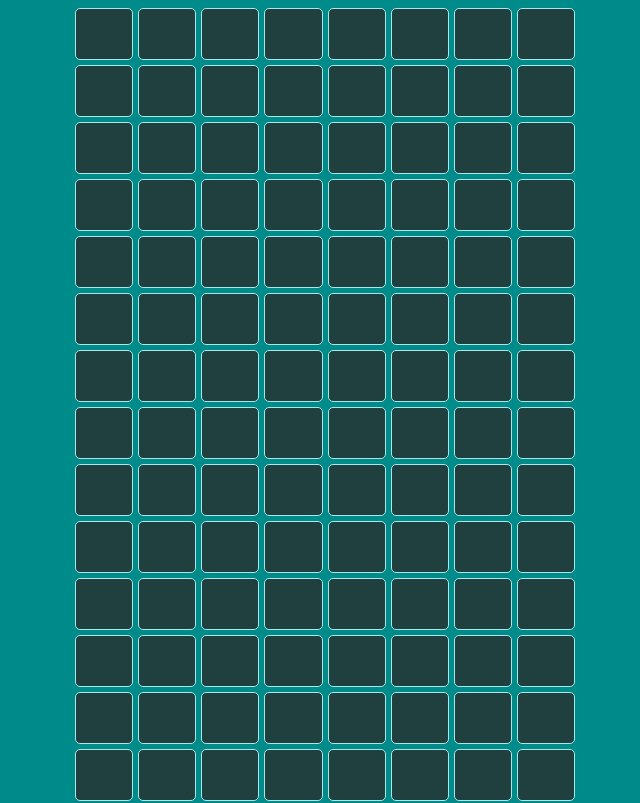
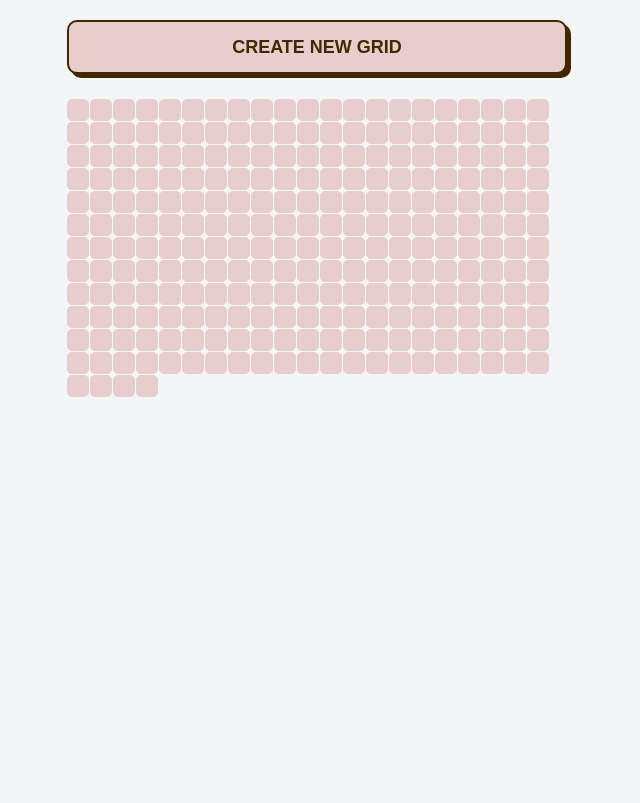
Before and after one commit to mginzburgs/Etch-a-Sketch, a plain HTML site: page index.html in a window 1280 px wide. Shown: the top 803 px of the page, without its empty margins (323-963 px from the left). Drawn offline with Linux system fonts and the light colour scheme.

Commit message:
complete Etch-a-Sketch

```diff
--- a/app.js
+++ b/app.js
@@ -1,7 +1,11 @@
-let container = document.querySelector(".container");
+const container = document.querySelector(".container");
+const dialog = document.querySelector("dialog");
+const body = document.querySelector(".main");
+const dialogButton = document.querySelector(".dialog-button");
 
 // ELEMENTS
 function createSquareGrid(amount) {
+  container.innerHTML = "";
   for (i = 0; i < amount; i++) {
     let div = document.createElement("div");
     div.classList.add("square");
@@ -9,10 +13,30 @@ function createSquareGrid(amount) {
   }
 }
 
+function createGridButton() {
+  let GridButton = document.createElement("button");
+  GridButton.classList.add("new-grid-button");
+  GridButton.innerText = "CREATE NEW GRID";
+  GridButton.onclick = () => {
+    dialog.show();
+  };
+  body.prepend(GridButton);
+}
+
+function handleSubmit() {
+  let gridSize = document.querySelector("#grid-size-input").value;
+  if (value <= 1000) {
+    createSquareGrid(gridSize);
+    dialog.close();
+  }
+}
+
 // FUNCTIONS
 function colorSquaresOnHover() {
   container.addEventListener("mouseover", (e) => {
-    e.target.classList.toggle("square--on");
+    if (e.target.classList.contains("square")) {
+      e.target.classList.toggle("square--on");
+    }
   });
 }
 
@@ -20,6 +44,7 @@ function colorSquaresOnHover() {
 const buildApp = () => {
   createSquareGrid(256);
   colorSquaresOnHover();
+  createGridButton();
 };
 
 buildApp();
--- a/index.html
+++ b/index.html
@@ -8,10 +8,24 @@
     <title>Document</title>
 </head>
 
-<body>
-    <div class="container">
+<body class="main">
+    <div class="container"> </div>
 
-    </div>
+
+
+
+    <dialog class=".dialog">
+        <p>Enter new grid size:</p>
+        <form method="dialog">
+            <div class="dialog__wrapper">
+                <label for="grid-size-input">
+                    <input type="number" id="grid-size-input" max="1000" required>
+                </label>
+                <button class='dialog-button' type="submit" onclick="handleSubmit()">confirm</button>
+            </div>
+        </form>
+    </dialog>
+
     <script src="app.js"></script>
 </body>
 
--- a/styles.css
+++ b/styles.css
@@ -1,34 +1,238 @@
+input::-webkit-outer-spin-button,
+input::-webkit-inner-spin-button {
+  -webkit-appearance: none;
+  margin: 0;
+}
+
 html {
   box-sizing: border-box;
+  touch-action: manipulation;
+  scroll-behavior: smooth;
 }
 
-body {
-  background-color: darkcyan;
-  width: 100%;
+.main {
+  margin: 20px auto 0;
+  width: 500px;
+  display: flex;
+  flex-direction: column;
+  justify-content: center;
+  align-items: center;
+  background-color: #f4f5f6;
+  font-size: 14px;
+  color: #666666;
+  gap: 20px;
 }
 
 .container {
   width: 500px;
-  gap: 5px;
-  margin: 0 auto;
+  padding: 5px;
+  gap: 1px;
   display: flex;
   flex-wrap: wrap;
 }
 
 .square {
-  background: rgb(32, 64, 64);
-  min-height: 50px;
-  min-width: 50px;
-  border: 1px solid rgb(169, 232, 232);
+  background: rgb(231, 205, 203);
+  min-width: 20px;
+  min-height: 20px;
+  border: 1px solid rgb(231, 205, 203);
   border-radius: 5px;
-  flex-grow: 1;
 }
 
 .square:hover {
-  background-color: rgb(86, 167, 167);
   cursor: pointer;
+  transform: translate(1px, 1px);
 }
 
 .square--on {
-  background-color: rgb(86, 167, 167);
+  background-color: rgb(215, 156, 149);
 }
+
+button {
+  background-color: rgb(231, 205, 203);
+  border: 2px solid #422800;
+  border-radius: 2px;
+  box-shadow: #422800 4px 4px 0 0;
+  color: #422800;
+  cursor: pointer;
+  display: inline-block;
+  font-weight: 600;
+  font-size: 10px;
+  padding: 2px 10px;
+  text-align: center;
+  text-decoration: none;
+  user-select: none;
+  -webkit-user-select: none;
+  touch-action: manipulation;
+}
+
+.new-grid-button {
+  width: 100%;
+  background-color: rgb(231, 205, 203);
+  border: 2px solid #422800;
+  border-radius: 10px;
+  box-shadow: #422800 4px 4px 0 0;
+  color: #422800;
+  cursor: pointer;
+  display: inline-block;
+  font-weight: 600;
+  font-size: 18px;
+  padding: 0 18px;
+  line-height: 50px;
+  text-align: center;
+  text-decoration: none;
+  user-select: none;
+  -webkit-user-select: none;
+  touch-action: manipulation;
+}
+button:hover,
+.new-grid-button:hover {
+  background-color: rgb(215, 156, 149);
+}
+button:active,
+.new-grid-button:active {
+  box-shadow: #422800 2px 2px 0 0;
+  transform: translate(2px, 2px);
+}
+
+.dialog__wrapper {
+  display: flex;
+  gap: 5px;
+  justify-content: baseline;
+}
+
+#grid-size-input {
+  background-color: rgb(231, 205, 203);
+  border: 2px solid #422800;
+  border-radius: 2px;
+  box-shadow: #422800 4px 4px 0 0;
+  color: #422800;
+}
+
+*:focus {
+  outline: 1px solid #422800;
+}
+
+html {
+  box-sizing: border-box;
+  touch-action: manipulation;
+  scroll-behavior: smooth;
+}
+
+.main {
+  margin: 20px auto 0;
+  width: 500px;
+  display: flex;
+  flex-direction: column;
+  justify-content: center;
+  align-items: center;
+  background-color: #f4f5f6;
+  font-size: 14px;
+  color: #666666;
+  gap: 20px;
+}
+
+.container {
+  width: 500px;
+  padding: 5px;
+  gap: 1px;
+  display: flex;
+  flex-wrap: wrap;
+}
+
+.square {
+  background: rgb(231, 205, 203);
+  min-width: 20px;
+  min-height: 20px;
+  border: 1px solid rgb(231, 205, 203);
+  border-radius: 5px;
+}
+
+.square:hover {
+  cursor: pointer;
+  transform: translate(1px, 1px);
+  transition: background-color 0.3s, transform 0.3s;
+}
+
+.square--on {
+  background-color: rgb(215, 156, 149);
+}
+
+/* CSS */
+
+button {
+  background-color: rgb(231, 205, 203);
+  border: 2px solid #422800;
+  border-radius: 2px;
+  box-shadow: #422800 4px 4px 0 0;
+  color: #422800;
+  cursor: pointer;
+  display: inline-block;
+  font-weight: 600;
+  font-size: 10px;
+  padding: 2px 10px;
+  text-align: center;
+  text-decoration: none;
+  user-select: none;
+  -webkit-user-select: none;
+  touch-action: manipulation;
+}
+
+/* CSS */
+.new-grid-button {
+  width: 100%;
+  background-color: rgb(231, 205, 203);
+  border: 2px solid #422800;
+  border-radius: 10px;
+  box-shadow: #422800 4px 4px 0 0;
+  color: #422800;
+  cursor: pointer;
+  display: inline-block;
+  font-weight: 600;
+  font-size: 18px;
+  padding: 0 18px;
+  line-height: 50px;
+  text-align: center;
+  text-decoration: none;
+  user-select: none;
+  -webkit-user-select: none;
+  touch-action: manipulation;
+}
+button:hover,
+.new-grid-button:hover {
+  background-color: rgb(215, 156, 149);
+}
+button:active,
+.new-grid-button:active {
+  box-shadow: #422800 2px 2px 0 0;
+  transform: translate(2px, 2px);
+}
+
+dialog {
+  flex-direction: column;
+  justify-content: center;
+  align-items: flex-start;
+  text-align: center;
+  position: fixed;
+  top: 100px;
+  background-color: rgb(231, 205, 203);
+  border: 2px solid #422800;
+  border-radius: 10px;
+}
+
+.dialog__wrapper {
+  display: flex;
+  gap: 5px;
+}
+
+#grid-size-input {
+  background-color: rgb(231, 205, 203);
+  border: 2px solid #422800;
+  border-radius: 2px;
+  box-shadow: #422800 4px 4px 0 0;
+  color: #422800;
+}
+
+*:focus {
+  outline: 1px solid #422800;
+}
```
